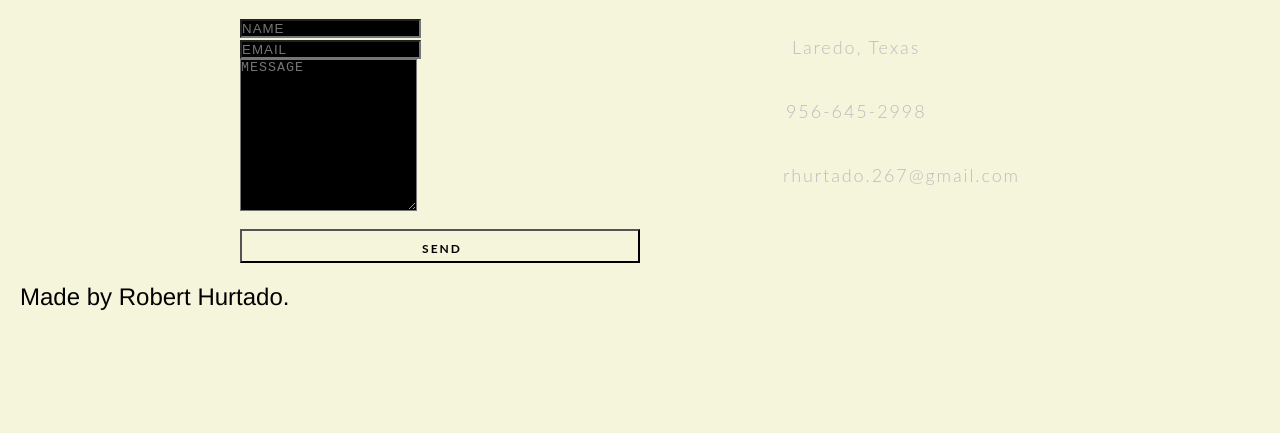
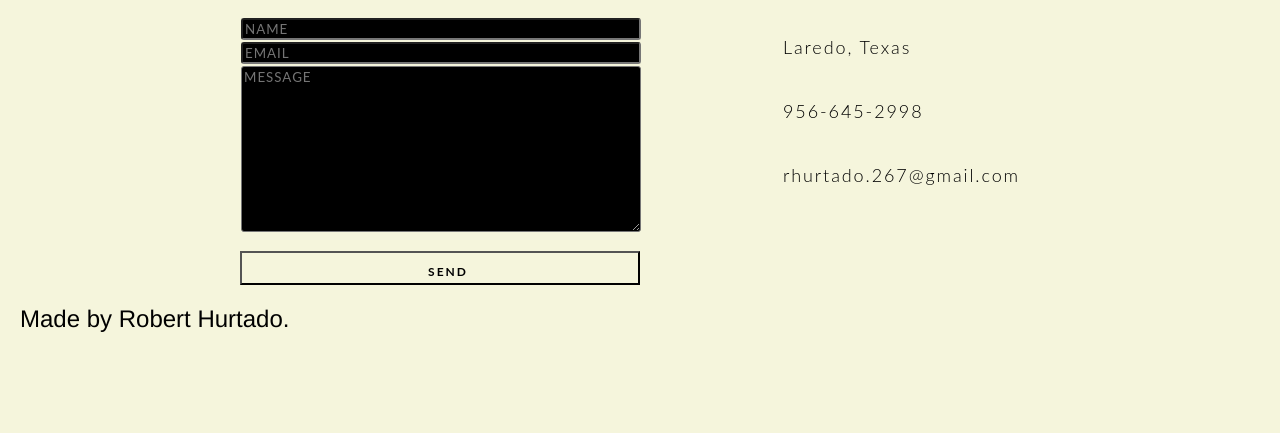
Before and after one commit to robertth7/portfolio, a plain HTML site: page index.html in a window 1280 px wide. Shown: the part 645-1078 px from the top of the page. Before the commit the page ends 1056 px from the top, so only its background shows below. Drawn offline with Linux system fonts and the light colour scheme.

Commit message:
Contact page form are complete and right contact list as well

```diff
--- a/assets/css/style.css
+++ b/assets/css/style.css
@@ -1,6 +1,6 @@
 * {
     margin: 0;
-    padding: 0;
+    /* padding: 0; */
     box-sizing: border-box;
     background-color: beige;
 }
@@ -182,10 +182,16 @@ footer h2 {
 
 /* Left contact page */
 .form-horizontal {
-    /*float: left;*/
+    /* float: left; */
     max-width: 400px;
     font-family: 'Lato';
     font-weight: 400;
+}
+
+.form-control {
+    width: 100%;
+    border-radius: 3px;
+    margin: 1px;
 }
 
 .form-control, textarea {
@@ -193,6 +199,7 @@ footer h2 {
     background-color: #000;
     color: #fff;
     letter-spacing: 1px;
+    font-family: 'Lato';
 }
 
 .send-button {
@@ -240,28 +247,28 @@ footer h2 {
 .contact-text {
     font: 300 18px 'Lato', sans-serif;
     letter-spacing: 1.9px;
-    color: #bbb;
+    color: black;
 }
 
 .place {
-    margin-left: 62px;
+    margin-left: 52px;
 }
 
 .phone {
-    margin-left: 56px;
+    margin-left: 52px;
 }
 
 .gmail {
-    margin-left: 53px;
+    margin-left: 52px;
 }
 
 .contact-text a {
-    color: #bbb;
+    color: black;
     text-decoration: none;
     transition-duration: 0.2s;
 }
 
 .contact-text a:hover {
-    color: black;
+    color: #bbb;
     text-decoration: none;
 }
```
